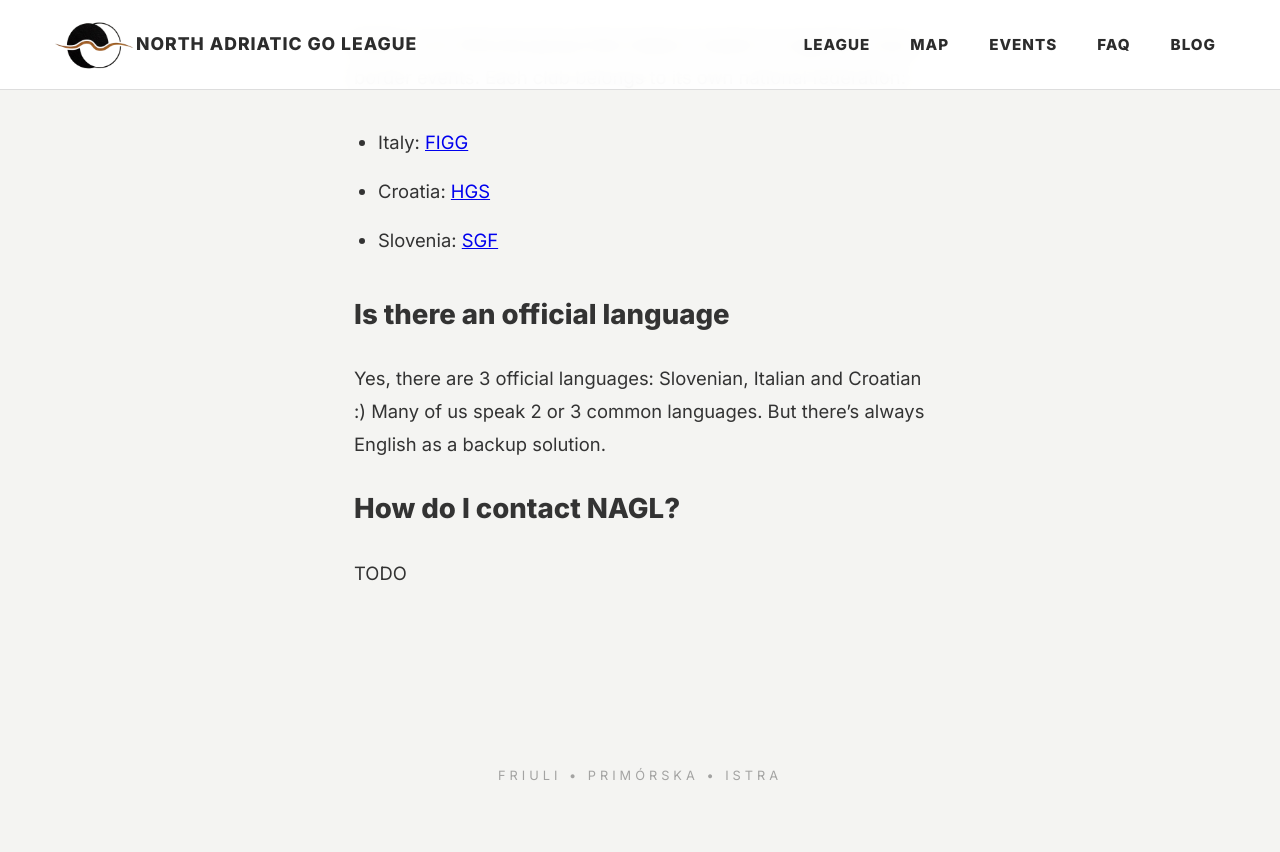
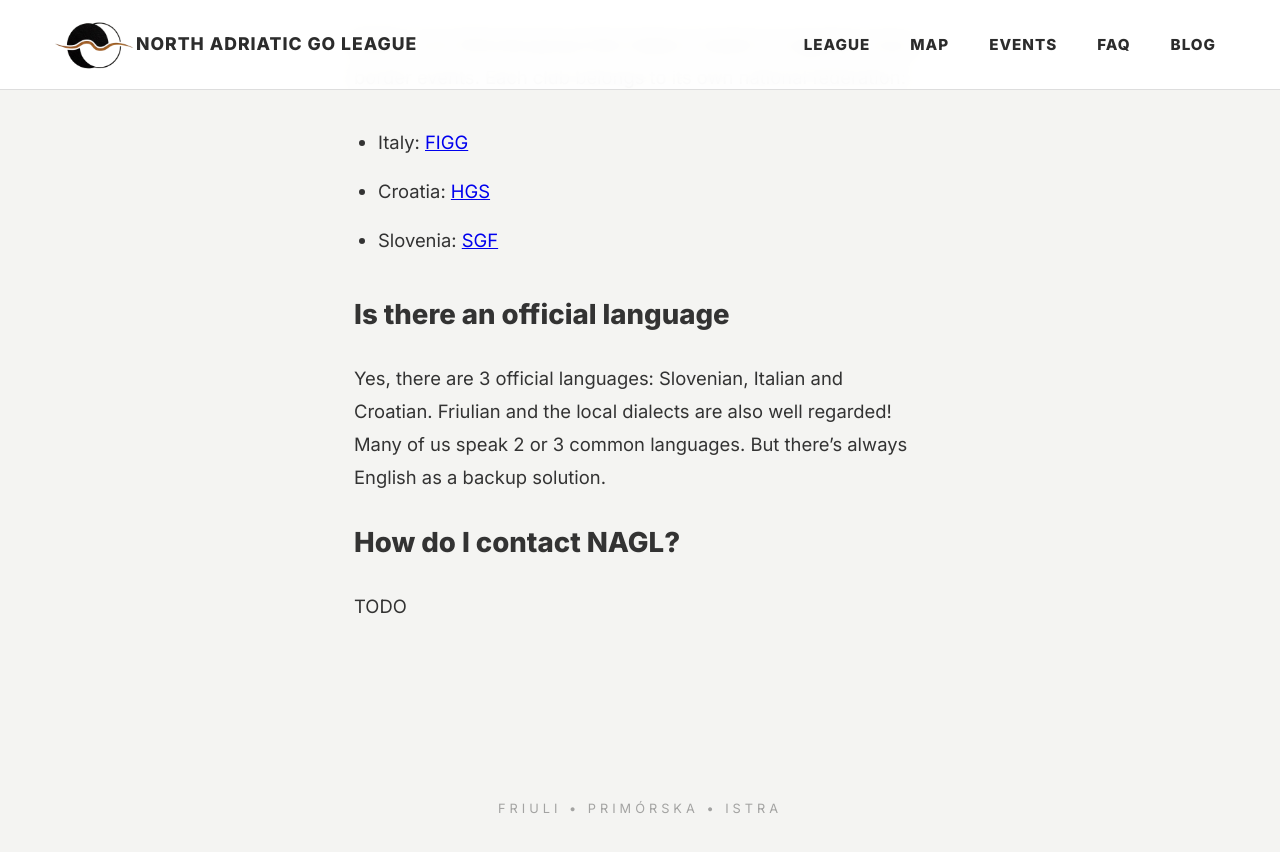
Before and after one commit to North-Adriatic-Go-League/north-adriatic-go-league.github.io, a Jekyll site: the page built from faq.md, in a window 1280 px wide and 900 px high, scrolled down 1536 px. Shown: the top 852 px of the window. Built offline with Jekyll 4.4.1, drawn with Linux system fonts in a browser that asks for light colours; some web fonts are replaced.

Commit message:
About languages

```diff
--- a/faq.md
+++ b/faq.md
@@ -35,7 +35,7 @@ NAGL is an informal group that makes it easier to organize cross-border events.
 
 ## Is there an official language
 
-Yes, there are 3 official languages: Slovenian, Italian and Croatian :) Many of us speak 2 or 3 common languages. But there's always English as a backup solution.
+Yes, there are 3 official languages: Slovenian, Italian and Croatian. Friulian and the local dialects are also well regarded! Many of us speak 2 or 3 common languages. But there's always English as a backup solution.
 
 ## How do I contact NAGL?
 
```
